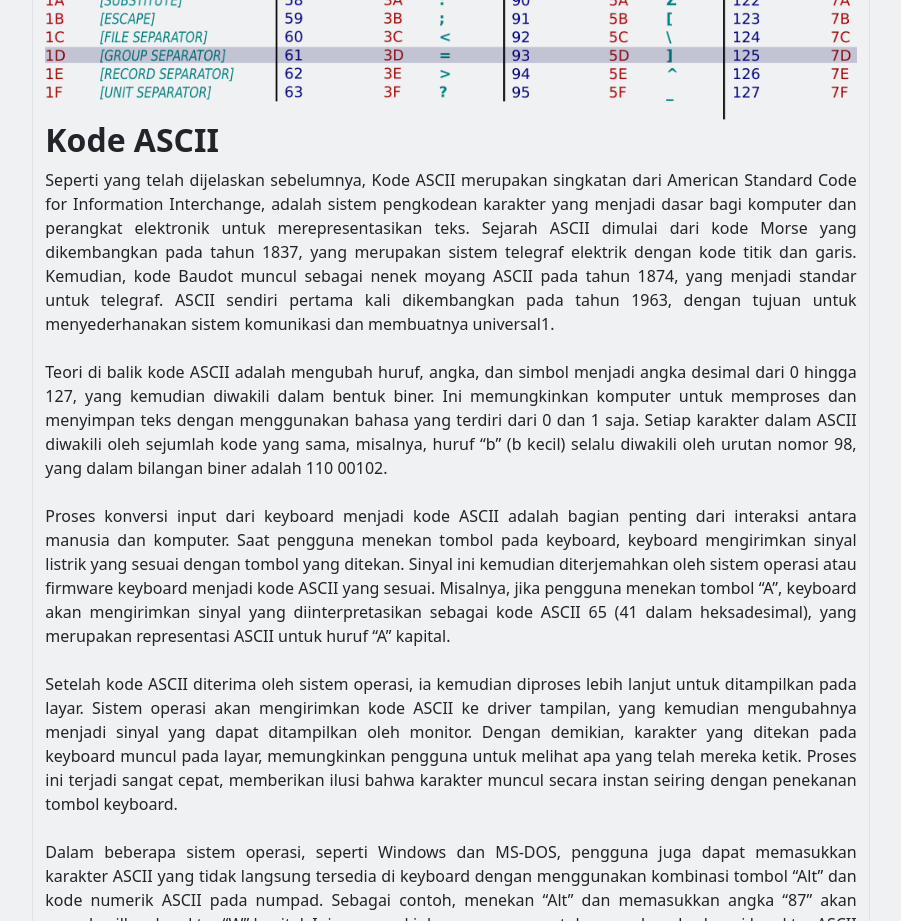
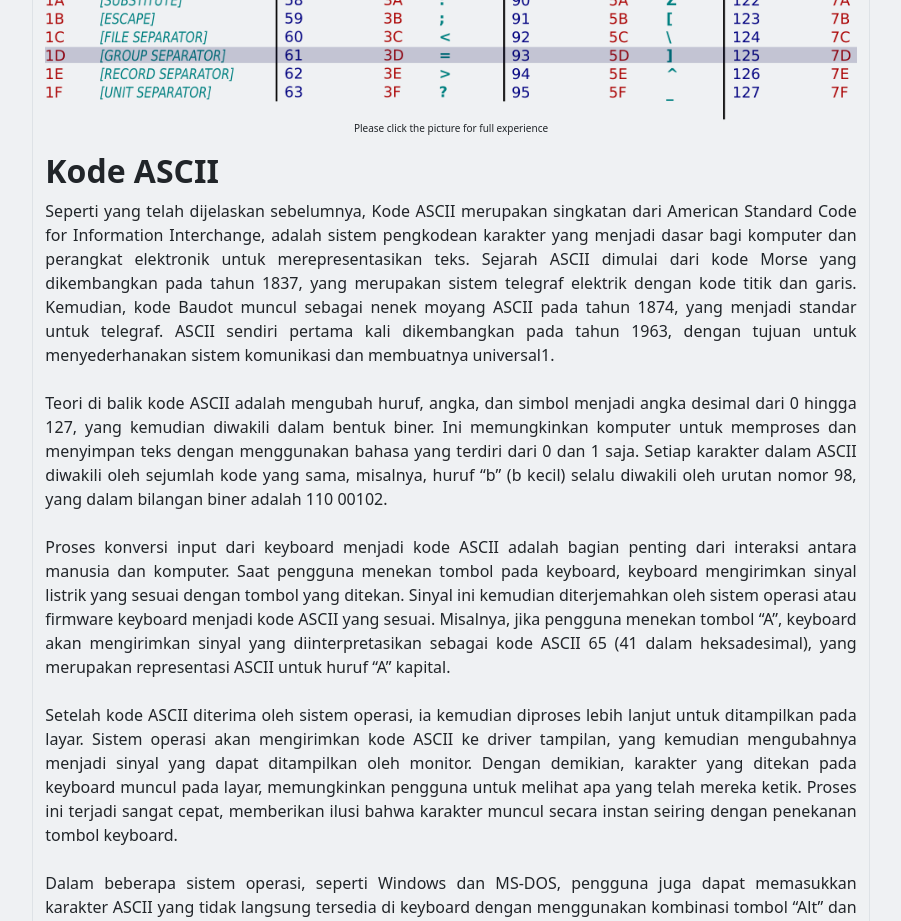
Before and after one commit to Terradjannah/belajar-bootstrap, a plain HTML site: page kelas/text.html in a window 1280 px wide. Shown: the part 1740-2661 px from the top of the page, without its empty margins (189-1090 px from the left). Drawn offline with Linux system fonts and the light colour scheme.

Commit message:
full experience

```diff
--- a/kelas/text.html
+++ b/kelas/text.html
@@ -102,7 +102,7 @@
           </section><hr>
           <section>
             <a href="https://simple.wikipedia.org/wiki/File:ASCII-Table-wide.svg" data-bs-toggle="modal" data-bs-target="#exampleModal"><div class="banner-content1 gallery-item"></div></a>
-
+            <p style="text-align: center; font-size: 10px;">Please click the picture for full experience</p>
             <div class="modal fade" id="exampleModal" tabindex="-1" aria-labelledby="exampleModalLabel" aria-hidden="true">
               <div class="modal-dialog modal-dialog-centered modal-fullscreen">
                 <div class="modal-content">
```
